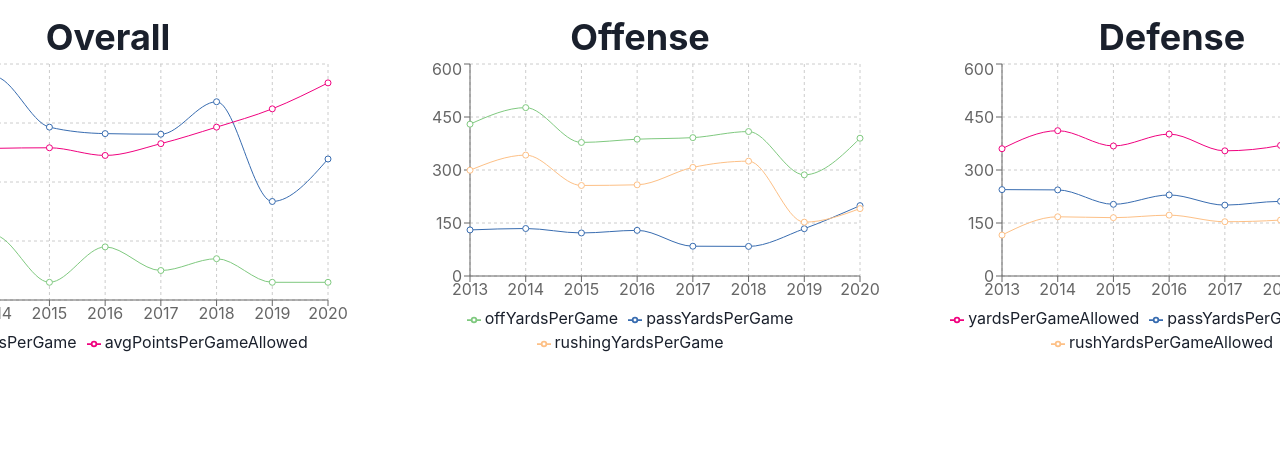
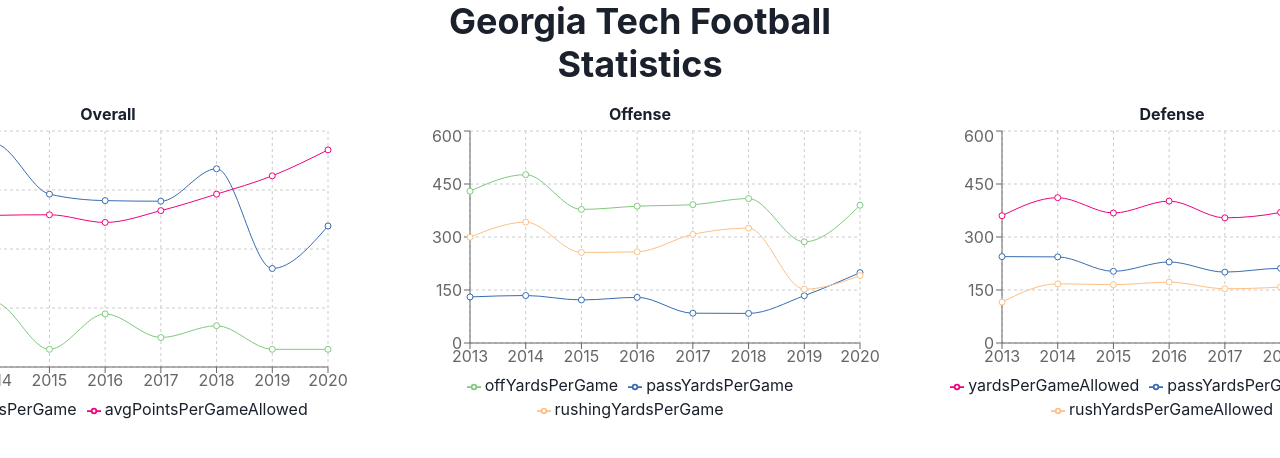
Before and after one commit to TheMarksman/gt-football, a React (Create React App) app in the folder ui/: page / in a window 1280 px wide. Shown: the top 458 px of the page. Built offline with nearby package versions, Linux system fonts and the light colour scheme.

Commit message:
modified headers

```diff
--- a/ui/src/App.js
+++ b/ui/src/App.js
@@ -10,9 +10,10 @@
 
   return (
     <Container className="App" maxW="xl" centerContent>
+      <Heading>Georgia Tech Football Statistics</Heading>
       <Flex>
         <Box padding="4">
-          <Heading>Overall</Heading>
+          <Heading as={'h2'} size={'3x1'}>Overall</Heading>
           <LineChart
             width={500}
             height={300}
@@ -33,7 +34,7 @@
         </Box>
 
         <Box padding="4">
-          <Heading>Offense</Heading>
+          <Heading as={'h2'} size={'3x1'}>Offense</Heading>
           <LineChart
             width={500}
             height={300}
@@ -54,7 +55,7 @@
         </Box>
 
         <Box padding="4">
-          <Heading>Defense</Heading>
+          <Heading as={'h2'} size={'3x1'}>Defense</Heading>
           <LineChart
             width={500}
             height={300}
```
